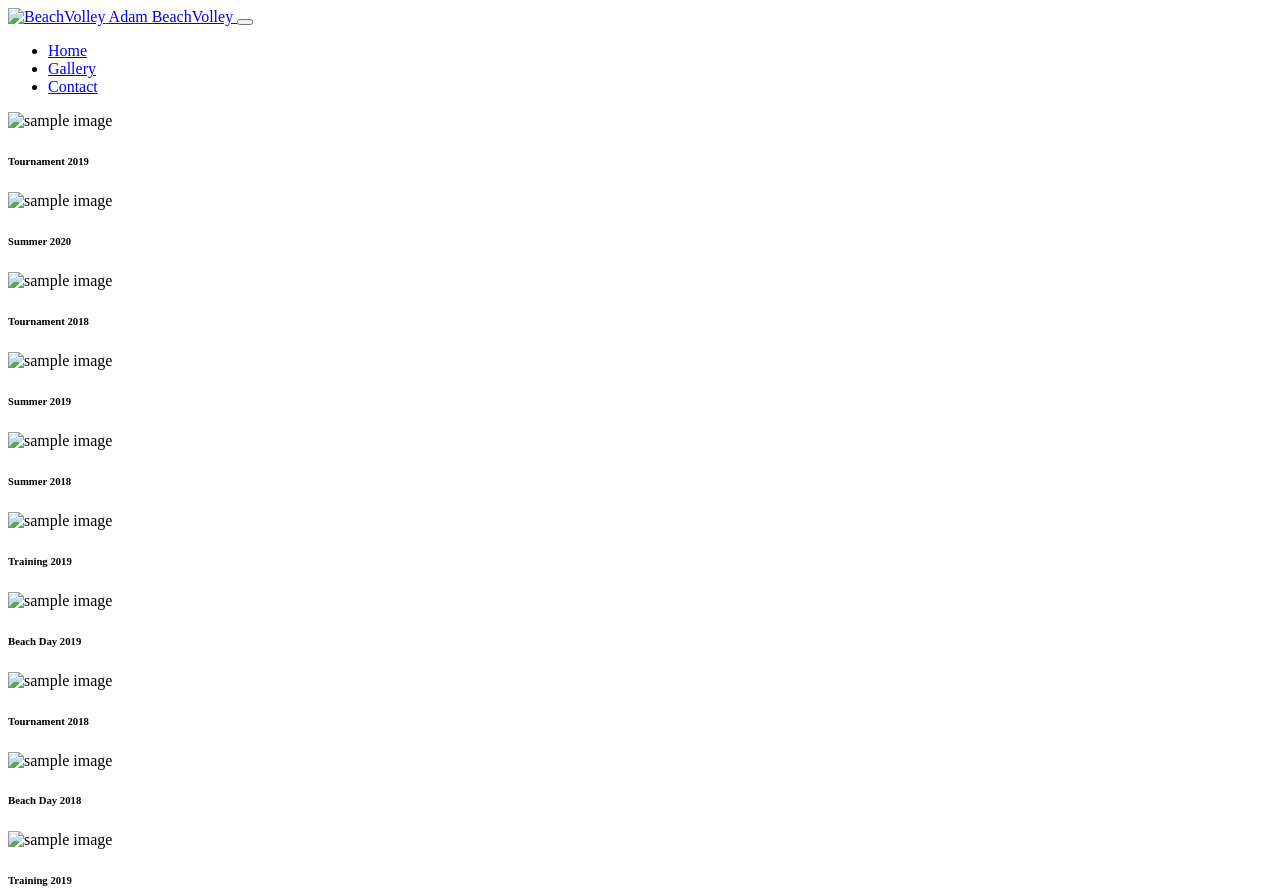
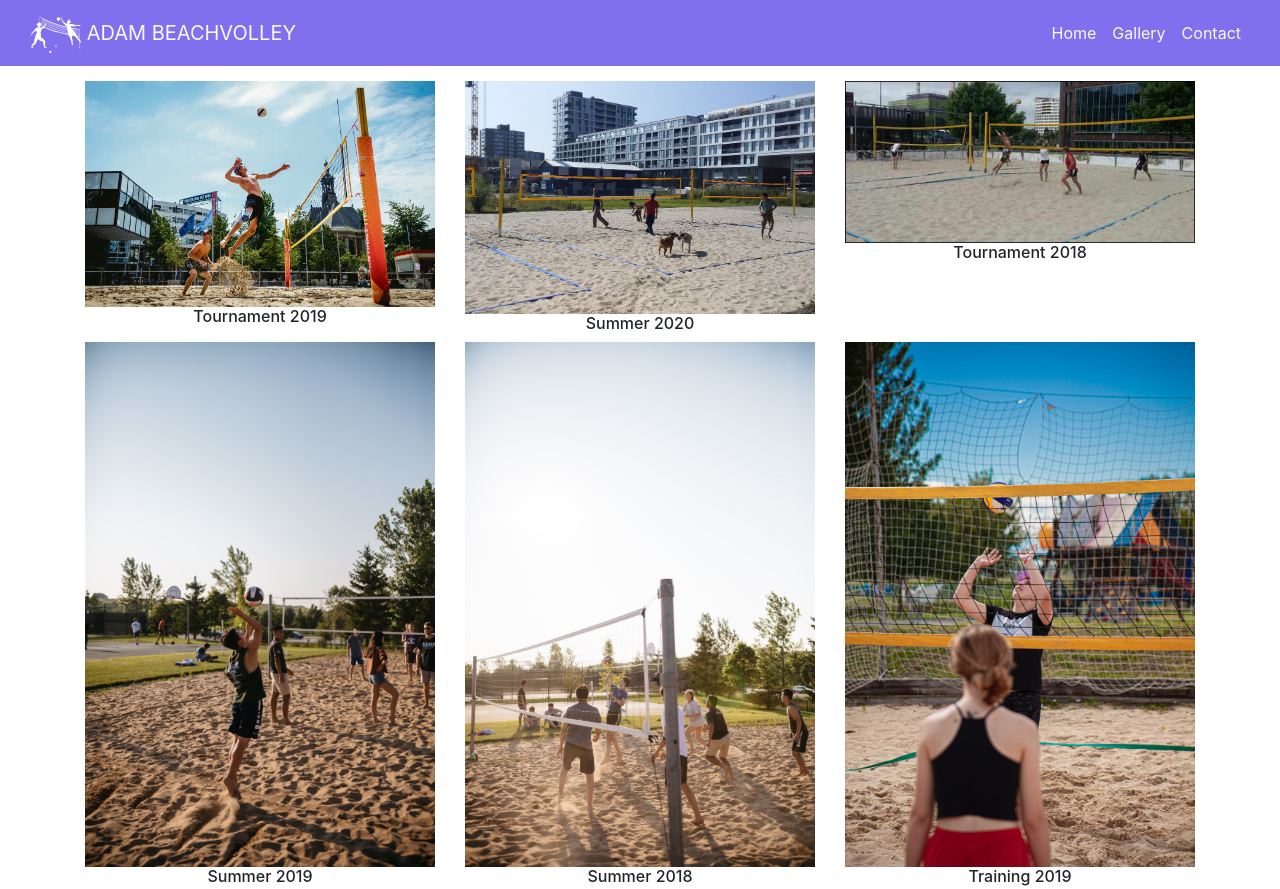
Before and after one commit to Befa79/my-css-project, a plain HTML site: page gallery.html in a window 1280 px wide. Shown: the top 889 px of the page. Drawn offline with Linux system fonts and the light colour scheme; the site is published under a folder, as on GitHub Pages, so addresses that start at the root find nothing; a web font is replaced by a local one.

Commit message:
deployment issue . added before the first slash of all the pages

```diff
--- a/contact.html
+++ b/contact.html
@@ -6,8 +6,8 @@
     <meta http-equiv="X-UA-Compatible" content="IE=edge">
     <meta name="viewport" content="width=device-width, initial-scale=1, shrink-to-fit=no">
     <meta http-equiv="x-ua-compatible" content="ie=edge">
-    <link rel="stylesheet" href="/static/css/bootstrap.min.css">
-    <link rel="stylesheet" href="/static/css/style.css">
+    <link rel="stylesheet" href="./static/css/bootstrap.min.css">
+    <link rel="stylesheet" href="./static/css/style.css">
     <title>BeachVolley</title>
 </head>
 
@@ -16,7 +16,7 @@
 <nav id="navbar" class="navbar navbar-expand-sm navbar-light sticky-top">
   <div class="container-fluid">
     <a class="navbar-brand" href="index.html">
-        <img src="/static/images/Volleybeach-Group.svg" class="image-logo" alt="BeachVolley">
+        <img src="./static/images/Volleybeach-Group.svg" class="image-logo" alt="BeachVolley">
             <span class="navbar-brand text-light text-uppercase d-none d-sm-inline-block">Adam BeachVolley</span>
     </a>
     <button class="navbar-toggler" type="button" data-toggle="collapse" data-target="#navbarNav" aria-controls="navbarNav" aria-expanded="false" aria-label="Toggle navigation">
@@ -64,9 +64,9 @@
 </div>
 
 <!-- script section -->
-    <script src="/static/js/jquery.slim.min.js"></script>
-    <script src="/static/js/popper.min.js"></script>
-    <script src="/static/js/bootstrap.min.js"></script>
+    <script src="./static/js/jquery.slim.min.js"></script>
+    <script src="./static/js/popper.min.js"></script>
+    <script src="./static/js/bootstrap.min.js"></script>
 </body>
 
 </html>
--- a/gallery.html
+++ b/gallery.html
@@ -6,8 +6,8 @@
     <meta http-equiv="X-UA-Compatible" content="IE=edge">
     <meta name="viewport" content="width=device-width, initial-scale=1, shrink-to-fit=no">
     <meta http-equiv="x-ua-compatible" content="ie=edge">
-    <link rel="stylesheet" href="/static/css/bootstrap.min.css">
-    <link rel="stylesheet" href="/static/css/style.css">
+    <link rel="stylesheet" href="./static/css/bootstrap.min.css">
+    <link rel="stylesheet" href="./static/css/style.css">
     <title>BeachVolley</title>
 </head>
 
@@ -16,7 +16,7 @@
 <nav id="navbar" class="navbar navbar-expand-sm navbar-light sticky-top">
   <div class="container-fluid">
     <a class="navbar-brand" href="index.html">
-        <img src="/static/images/Volleybeach-Group.svg" class="image-logo" alt="BeachVolley">
+        <img src="./static/images/Volleybeach-Group.svg" class="image-logo" alt="BeachVolley">
             <span class="navbar-brand text-light text-uppercase d-none d-sm-inline-block">Adam BeachVolley</span>
     </a>
     <button class="navbar-toggler" type="button" data-toggle="collapse" data-target="#navbarNav" aria-controls="navbarNav" aria-expanded="false" aria-label="Toggle navigation">
@@ -42,56 +42,56 @@
 <div id="img-gallery" class="container">
     <div class="row">
         <section class="col-sm-4">
-            <img class="img-fluid" src="/static/images/2606nntvbeach.jpg" alt="sample image">
+            <img class="img-fluid" src="./static/images/2606nntvbeach.jpg" alt="sample image">
             <h6 class="text-sm-center">Tournament 2019</h6>
         </section>
         <section class="col-sm-4">
-            <img class="img-fluid" src="/static/images/delfland-plein.jpg" alt="sample image">
+            <img class="img-fluid" src="./static/images/delfland-plein.jpg" alt="sample image">
             <h6 class="text-sm-center">Summer 2020</h6>
         </section>
         <section class="col-sm-4">
-            <img class="img-fluid" src="/static/images/heren1-beachen-vu.jpg" alt="sample image">
+            <img class="img-fluid" src="./static/images/heren1-beachen-vu.jpg" alt="sample image">
             <h6 class="text-sm-center">Tournament 2018</h6>
         </section>
         <section class="col-sm-4">
-            <img class="img-fluid" src="/static/images/steven-abraham-uIot6M34igU-unsplash.jpg" alt="sample image">
+            <img class="img-fluid" src="./static/images/steven-abraham-uIot6M34igU-unsplash.jpg" alt="sample image">
             <h6 class="text-sm-center">Summer 2019</h6>
         </section>
         <section class="col-sm-4">
-            <img class="img-fluid" src="/static/images/steven-abraham-EDXhKsNQDRU-unsplash - Copy.jpg" alt="sample image">
+            <img class="img-fluid" src="./static/images/steven-abraham-EDXhKsNQDRU-unsplash - Copy.jpg" alt="sample image">
             <h6 class="text-sm-center">Summer 2018</h6>
         </section>
         <section class="col-sm-4">
-            <img class="img-fluid" src="/static/images/patrik-velich-5Z6qcL5ClTg-unsplash.jpg" alt="sample image">
+            <img class="img-fluid" src="./static/images/patrik-velich-5Z6qcL5ClTg-unsplash.jpg" alt="sample image">
             <h6 class="text-sm-center">Training 2019</h6>
         </section>
         <section class="col-sm-4">
-            <img class="img-fluid" src="/static/images/odd-fellow-y9gB3DU5ODA-unsplash - Copy.jpg" alt="sample image">
+            <img class="img-fluid" src="./static/images/odd-fellow-y9gB3DU5ODA-unsplash - Copy.jpg" alt="sample image">
             <h6 class="text-sm-center">Beach Day 2019</h6>
         </section>
         <section class="col-sm-4">
-            <img class="img-fluid" src="/static/images/michael-cox-10QkXxk0mVA-unsplash.jpg" alt="sample image">
+            <img class="img-fluid" src="./static/images/michael-cox-10QkXxk0mVA-unsplash.jpg" alt="sample image">
             <h6 class="text-sm-center">Tournament 2018</h6>
         </section>
         <section class="col-sm-4">
-            <img class="img-fluid" src="/static/images/ryan-arnst-g5RJByC_WQc-unsplash.jpg" alt="sample image">
+            <img class="img-fluid" src="./static/images/ryan-arnst-g5RJByC_WQc-unsplash.jpg" alt="sample image">
             <h6 class="text-sm-center">Beach Day 2018</h6>
         </section>
         <section class="col-sm-4">
-            <img class="img-fluid" src="/static/images/angelo-pantazis-vC78PKRJpcY-unsplash.jpg" alt="sample image">
+            <img class="img-fluid" src="./static/images/angelo-pantazis-vC78PKRJpcY-unsplash.jpg" alt="sample image">
             <h6 class="text-sm-center">Training 2019</h6>
         </section>
         <section class="col-sm-4">
-            <img class="img-fluid" src="/static/images/courtney-schroedel-v1SS8Wiz-uI-unsplash.jpg" alt="sample image">
+            <img class="img-fluid" src="./static/images/courtney-schroedel-v1SS8Wiz-uI-unsplash.jpg" alt="sample image">
             <h6 class="text-sm-center">Beach Day 2020</h6>
         </section>
     </div>
 </div>
 
 <!-- script section -->
-    <script src="/static/js/jquery.slim.min.js"></script>
-    <script src="/static/js/popper.min.js"></script>
-    <script src="/static/js/bootstrap.min.js"></script>
+    <script src="./static/js/jquery.slim.min.js"></script>
+    <script src="./static/js/popper.min.js"></script>
+    <script src="./static/js/bootstrap.min.js"></script>
 </body>
 
 </html>
```
